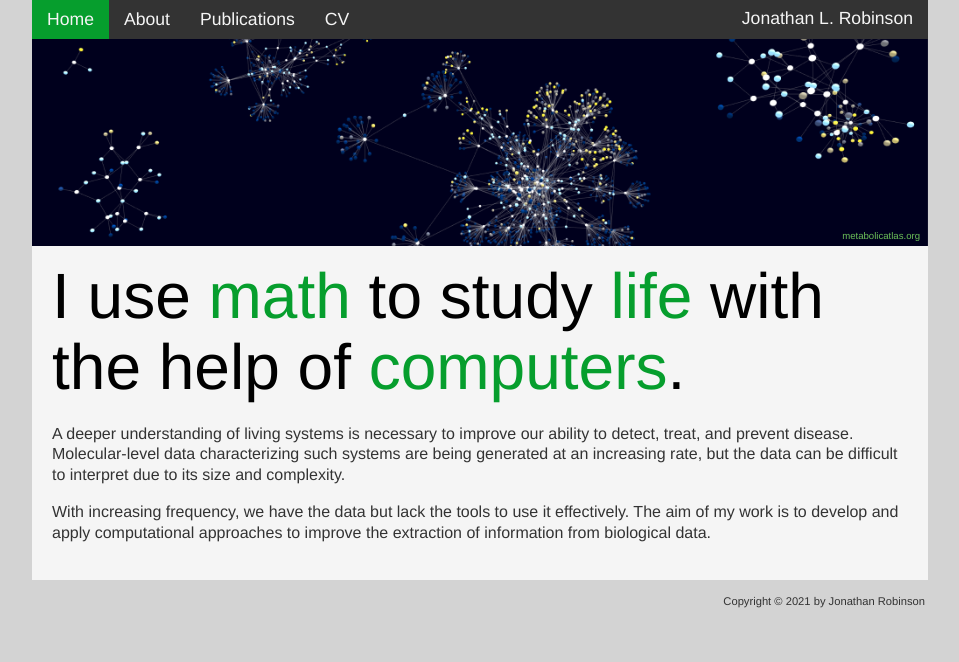
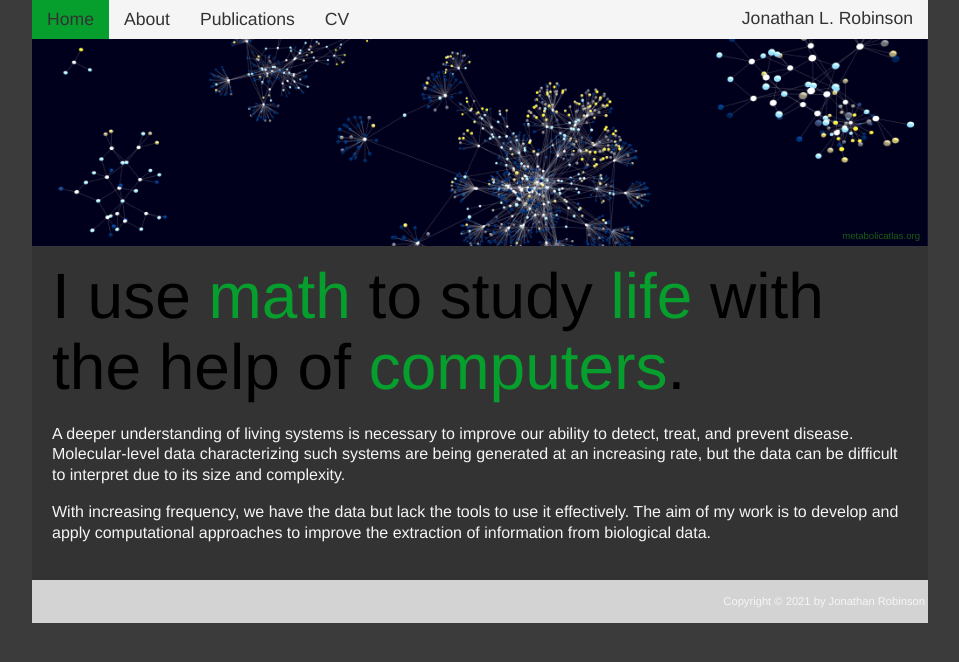
Before and after one commit to JonathanRob/JonathanRob.github.io, a Jekyll site: the page built from index.html, in a window 1280 px wide. Shown: the top 662 px of the page, without its empty margins (160-1119 px from the left). Built offline with Jekyll 4.4.1, drawn with Linux system fonts in a browser that asks for light colours.

Commit message:
style: implement and activate dark theme

```diff
--- a/assets/css/main.css
+++ b/assets/css/main.css
@@ -2,19 +2,44 @@
 /*---------------- specify theme colors ----------------*/
 
 :root {
-	--theme-color-0: #f5f5f5;  /*nearly white*/
-	--theme-color-1: #c2f9bb;  /* blue: #f7f7f2; */  /*lightest color*/
-	--theme-color-2: #6bbf59;  /* blue: #0582ca; */
-	--theme-color-3: #069e2d;  /* blue: #083d77; */
-	--theme-color-4: #1a5b12;  /* blue: #222725; */
-	--theme-color-5: #142812;  /* blue: #121113; */ /*darkest color*/
-	--theme-color-99: #333333;  /*nearly black*/
+
+	/*Dark theme 1: dark bg, light text, green links, green highlights*/
+	--theme-color-bg: #3b3b3b;  /*dark gray*/
+	--theme-color-0: #333333;   /*nearly black*/
+	--theme-color-1: #142812;   /*darkest color*/
+	--theme-color-2: #1a5b12;
+	--theme-color-3: #069e2d;
+	--theme-color-4: #6bbf59;
+	--theme-color-5: #c2f9bb;  /*lightest color*/
+	--theme-color-99: #f5f5f5;  /*nearly white*/
+
+
+	/*Light theme 1: light bg, black text, green links, green highlights*/
+	/*--theme-color-bg: lightgray;
+	/*--theme-color-0: #f5f5f5;   /*nearly white*/
+	/*--theme-color-1: #c2f9bb;   /*lightest color*/
+	/*--theme-color-2: #6bbf59;
+	/*--theme-color-3: #069e2d;
+	/*--theme-color-4: #1a5b12;
+	/*--theme-color-5: #142812;   /*darkest color*/
+	/*--theme-color-99: #333333;  /*nearly black*/
+
+
+	/*Light theme 1: light bg, black text, blue links, blue highlights*/
+	/*--theme-color-bg: lightgray;
+	/*--theme-color-0: #f5f5f5;   /*nearly white*/
+	/*--theme-color-1: #f7f7f2;   /*lightest color*/
+	/*--theme-color-2: #0582ca;
+	/*--theme-color-3: #083d77;
+	/*--theme-color-4: #222725;
+	/*--theme-color-5: #121113;   /*darkest color*/
+	/*--theme-color-99: #333333;  /*nearly black*/
 }
 
 /*---------------- top-level formatting ----------------*/
 
 html {
-	background-color: lightgray /*var(--theme-color-1);*/
+	background-color: var(--theme-color-bg);
 }
 
 body {
@@ -151,7 +176,7 @@ br.small {
 }
 
 .figure-panel-grid div {
-	background-color: lightgray; /*var(--theme-color-1);*/
+	background-color: var(--theme-color-bg);
 	width: 265px;
 	height: 230px;
 	display: block;
```
